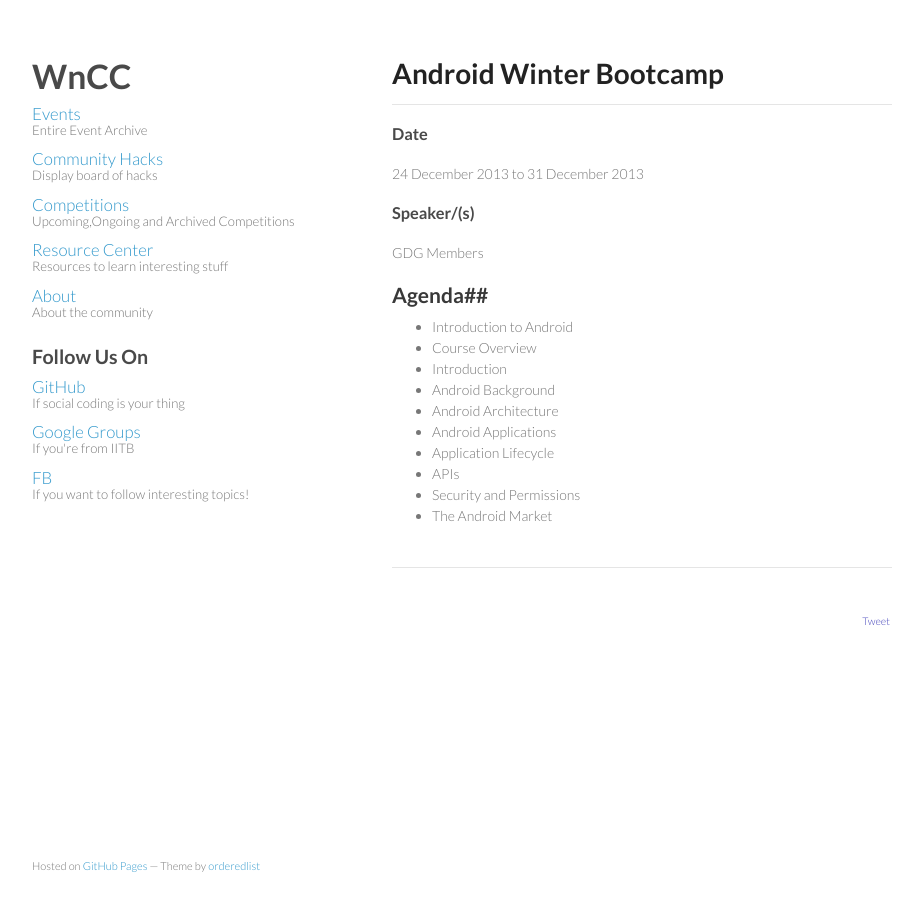
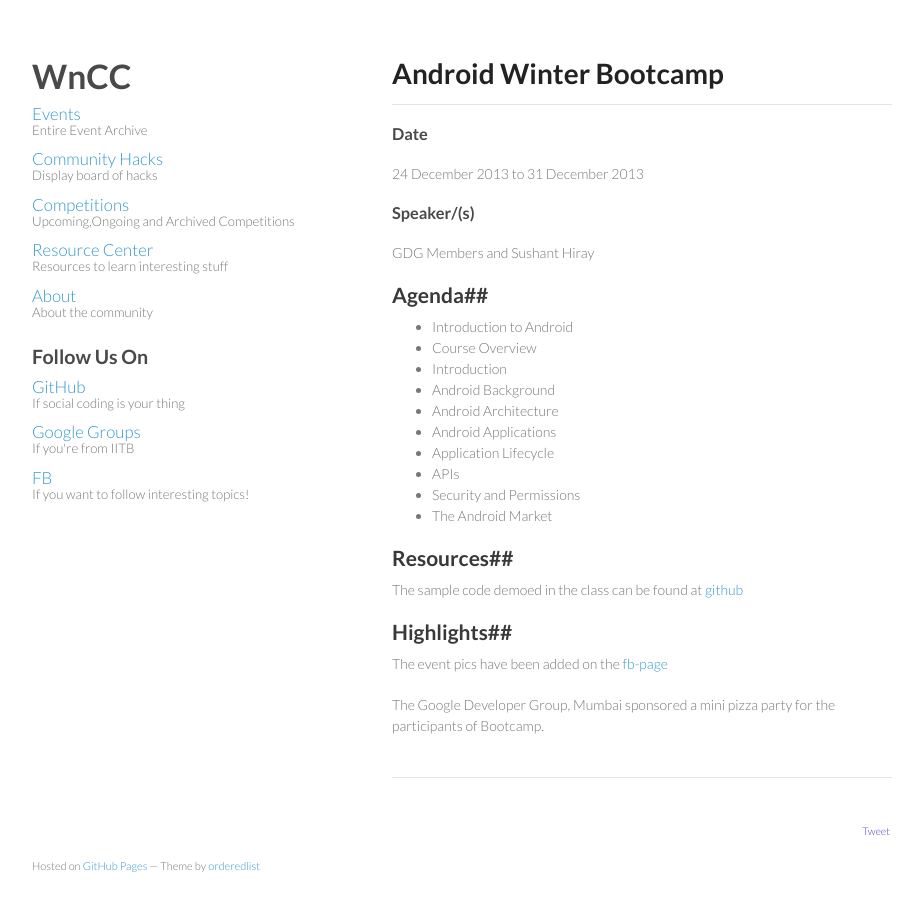
Before and after one commit to wncc/wncc.github.io, a Jekyll site: the page built from events/_posts/2013-12-24-android-winter-bootcamp.markdown, in a window 1280 px wide. Shown: the whole page, without its empty margins (178-1101 px from the left). Built offline with Jekyll 4.4.1, drawn with Linux system fonts in a browser that asks for light colours; nearby versions of some CDN libraries; Markdown is read by kramdown in place of the engine named in the settings; comment, search, counter and statistics services are not loaded.

Commit message:
Updated Android Bootcamp resources and highlights

```diff
--- a/events/_posts/2013-12-24-android-winter-bootcamp.markdown
+++ b/events/_posts/2013-12-24-android-winter-bootcamp.markdown
@@ -4,7 +4,7 @@ title: Android Winter Bootcamp
 category: events
 startdate: 2013-12-24
 enddate: 2013-12-31
-speaker: [GDG Members]
+speaker: [GDG Members, Sushant Hiray]
 ---
 
 ##Agenda##
@@ -18,3 +18,11 @@ speaker: [GDG Members]
 *	APIs
 *	Security and Permissions
 *	The Android Market
+
+##Resources##
+The sample code demoed in the class can be found at [github](https://github.com/sushant-hiray/android-bootcamp-examples)
+
+##Highlights##
+The event pics have been added on the [fb-page](https://www.facebook.com/media/set/?set=a.672556332797335.1073741839.543079142411722&type=3)
+
+The Google Developer Group, Mumbai sponsored a mini pizza party for the participants of Bootcamp.
```
